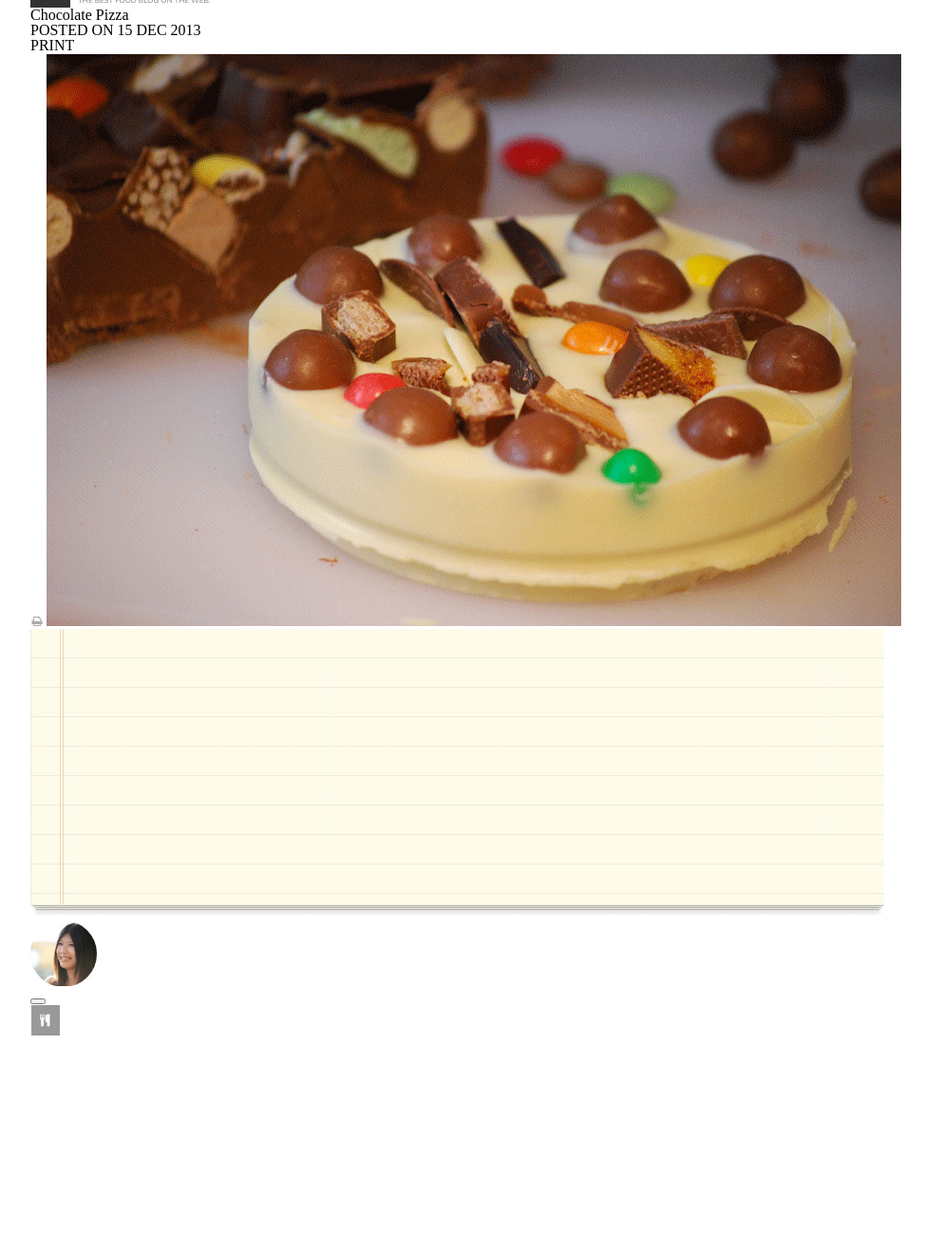
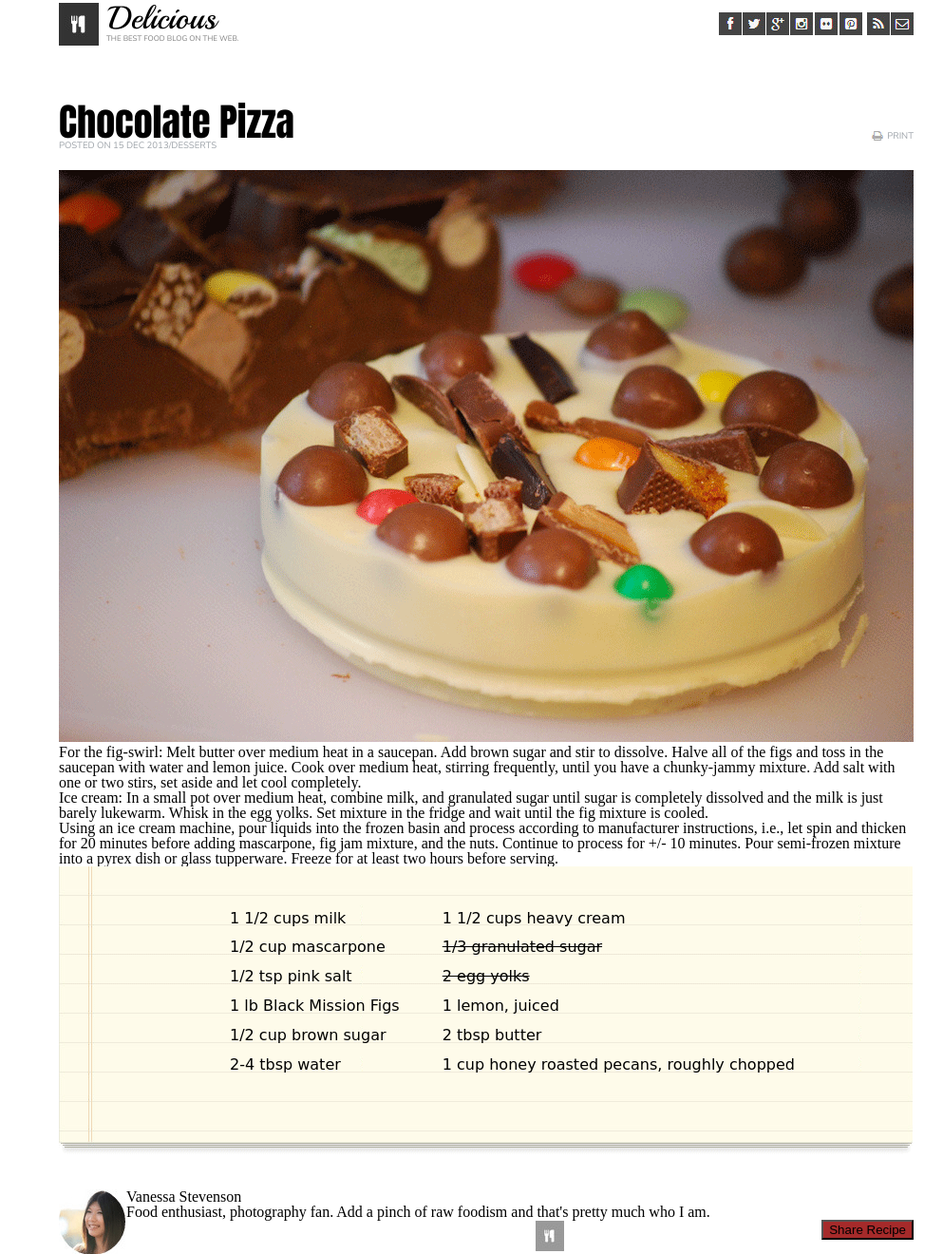
Before and after one commit to kassiebradshaw/chocolate-pizza, a plain HTML site: page index.html in a window 1280 px wide. Shown: the part 37-1357 px from the top of the page at 95% size, without its empty margins (128-1121 px from the left). Before the commit the page ends 1130 px from the top, so only its background shows below. Drawn offline with nearby package versions, Linux system fonts and the light colour scheme; files whose address does not match are found by name.

Commit message:
last hour and a half done

```diff
--- a/css/style.css
+++ b/css/style.css
@@ -3,10 +3,14 @@
 /* Arial / Helvetica  */
 
 body {
-  width: 960px;
+  width: 900px;
   margin: auto;
   /* background-image: url('img/van-pic.png'); */
   /* background-repeat: repeat-x; */
+}
+
+header {
+  margin-top: 40px;
 }
 
 #social-media img {
@@ -14,10 +18,12 @@ body {
   width: 12px; */
   float: right;
   margin-left: 1px;
+  margin-top: 10px;
 }
 
 #social-media :nth-child(2) {
   margin-left: 5px;
+  margin-top: 10px;
 }
 
 #header-logo {
@@ -48,3 +54,99 @@ body {
   background-repeat: repeat-x;
   width: 960px;
 }
+
+h1 {
+  font-family: Impact, Haettenschweiler, 'Arial Narrow Bold', sans-serif;
+  font-size: 250%;
+}
+
+h3 {
+  font-family: 'Nunito', sans-serif;
+  font-size: 60%;
+  color: rgb(158, 164, 170);
+}
+
+#print>h3, #print>img {
+  display: inline;
+  float: right;
+  margin-bottom: 30px;
+  margin-left: 4px;
+  height: 10px;
+}
+
+#title {
+  margin-top: 40px;
+  position: relative;
+  top: 20px;
+}
+
+#recipe {
+  font-family: ‘Pangolin’, cursive;
+}
+
+ul li {
+  list-style-type: square;
+  list-style-image: url(‘../img/squarebullet.png’);
+ }
+
+ #recipe {
+   position: relative;
+   margin: auto;
+ }
+
+ #recipe>img {
+   position: absolute;
+   top: 0;
+   left: 0;
+ }
+
+ #first-section{
+   position: relative;
+   max-height: 240px;
+   display: inline-block;
+   margin: 40px 10px;
+   padding-left: 150px;
+ }
+
+ #second-section{
+   position: relative;
+   max-height: 240px;
+   display: inline-block;
+   margin: 40px 10px;
+ }
+
+ .list {
+  margin: 0;
+  padding: 0;
+  z-index: 10px;
+  line-height:143%;
+}
+
+.list>li {
+  background-size:contain;
+  /* background: url('../img/squarebullet.png') no-repeat top left; */
+  margin: 0;
+  padding: 4px 0 4px 20px;
+  list-style: none;
+}
+
+.author {
+  position: relative;
+  top: 75px;
+  display: inline;
+}
+
+.author>img {
+  float: left;
+}
+
+.author>button {
+  float: right;
+  background-color: brown;
+}
+
+footer>img {
+  margin-left: 430px;
+  position: relative;
+  top: 75px;
+}
--- a/index.html
+++ b/index.html
@@ -4,8 +4,8 @@
 <head>
   <link rel="preconnect" href="https://fonts.gstatic.com">
   <link href="https://fonts.googleapis.com/css2?family=Playball&display=swap" rel="stylesheet">
-  <link rel="preconnect" href="https://fonts.gstatic.com">
   <link href="https://fonts.googleapis.com/css2?family=Nunito:wght@200;300;400&display=swap" rel="stylesheet">
+  <link href=“https://fonts.googleapis.com/css2?family=Pangolin&display=swap” rel=“stylesheet”>
 
   <link rel="stylesheet" href="css/reset.css">
   <link rel="stylesheet" href="css/style.css">
@@ -38,40 +38,49 @@
 </header>
 
 <body>
-  <h1>Chocolate Pizza</h1>
-  <h3>POSTED ON 15 DEC 2013</h3>
-  <h3>PRINT</h3>
-  <img src="img/print-icon.png">
+  <div id="title">
+    <h1>Chocolate Pizza</h1>
+    <h3 class="article-sub">POSTED ON 15 DEC 2013/DESSERTS</h3>
+  </div>
+
+  <section id="print">
+    <h3 class="article-sub">PRINT</h3>
+    <img src="img/print-icon.png">
+  </section>
+
   <img src="img/choco-pizza.png">
-  <p></p>
-  <p></p>
-  <p></p>
+  <p>For the fig-swirl: Melt butter over medium heat in a saucepan. Add brown sugar and stir to dissolve. Halve all of the figs and toss in the saucepan with water and lemon juice. Cook over medium heat, stirring frequently, until you have a chunky-jammy mixture. Add salt with one or two stirs, set aside and let cool completely.</p>
+  <p>Ice cream: In a small pot over medium heat, combine milk, and granulated sugar until sugar is completely dissolved and the milk is just barely lukewarm. Whisk in the egg yolks. Set mixture in the fridge and wait until the fig mixture is cooled.</p>
+  <p>Using an ice cream machine, pour liquids into the frozen basin and process according to manufacturer instructions, i.e., let spin and thicken for 20 minutes before adding mascarpone, fig jam mixture, and the nuts. Continue to process for +/- 10 minutes. Pour semi-frozen mixture into a pyrex dish or glass tupperware. Freeze for at least two hours before serving.</p>
 
 <section id="recipe">
   <img src="img/list-bg.png">
-  <ul>
-    <li></li>
-    <li></li>
-    <li></li>
-    <li></li>
-    <li></li>
-    <li></li>
-    <li></li>
-    <li></li>
-    <li></li>
-    <li></li>
-    <li></li>
-    <li></li>
+  <ul id ="first-section" class="list">
+    <li>1 1/2 cups milk</li>
+    <li>1/2 cup mascarpone</li>
+    <li>1/2 tsp pink salt</li>
+    <li>1 lb Black Mission Figs</li>
+    <li>1/2 cup brown sugar</li>
+    <li>2-4 tbsp water</li>
+  </ul>
+  <ul id="second-section" class="list">
+    <li>1 1/2 cups heavy cream</li>
+    <li><strike>1/3 granulated sugar</strike></li>
+    <li><strike>2 egg yolks</strike></li>
+    <li>1 lemon, juiced</li>
+    <li>2 tbsp butter</li>
+    <li>1 cup honey roasted pecans, roughly chopped</li>
   </ul>
 </section>
 
 <section id="divider">
 </section>
 
-<section>
+<section class="author">
   <img src="img/van-pic.png">
-<p></p>
-<button></button>
+<h4>Vanessa Stevenson</h4>
+<p>Food enthusiast, photography fan. Add a pinch of raw foodism and that's pretty much who I am.</p>
+<button>Share Recipe</button>
 </section>
 
 </body>
```
Also changed, not shown: img/squarebullet.png (added), 1 other file.
